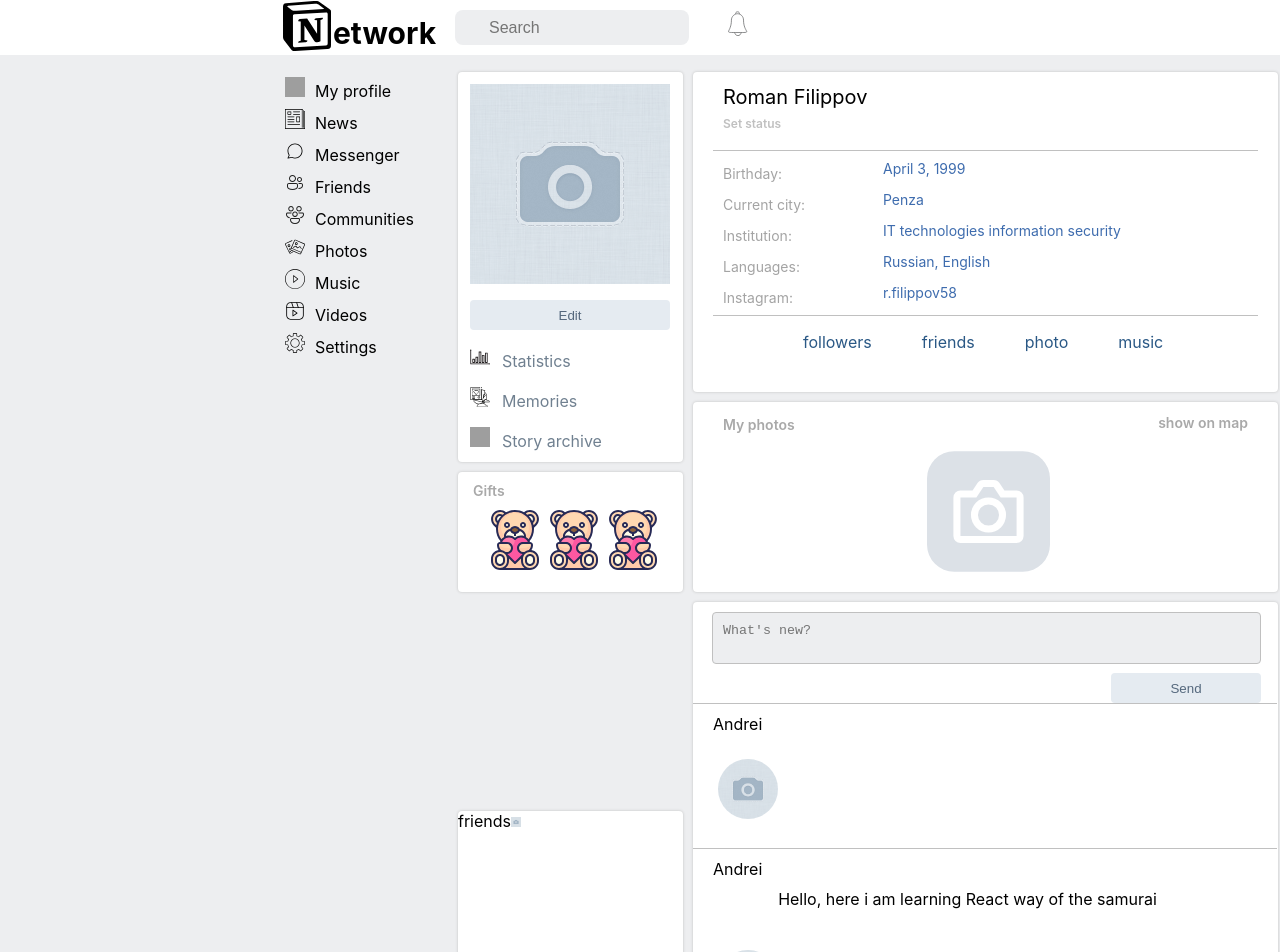
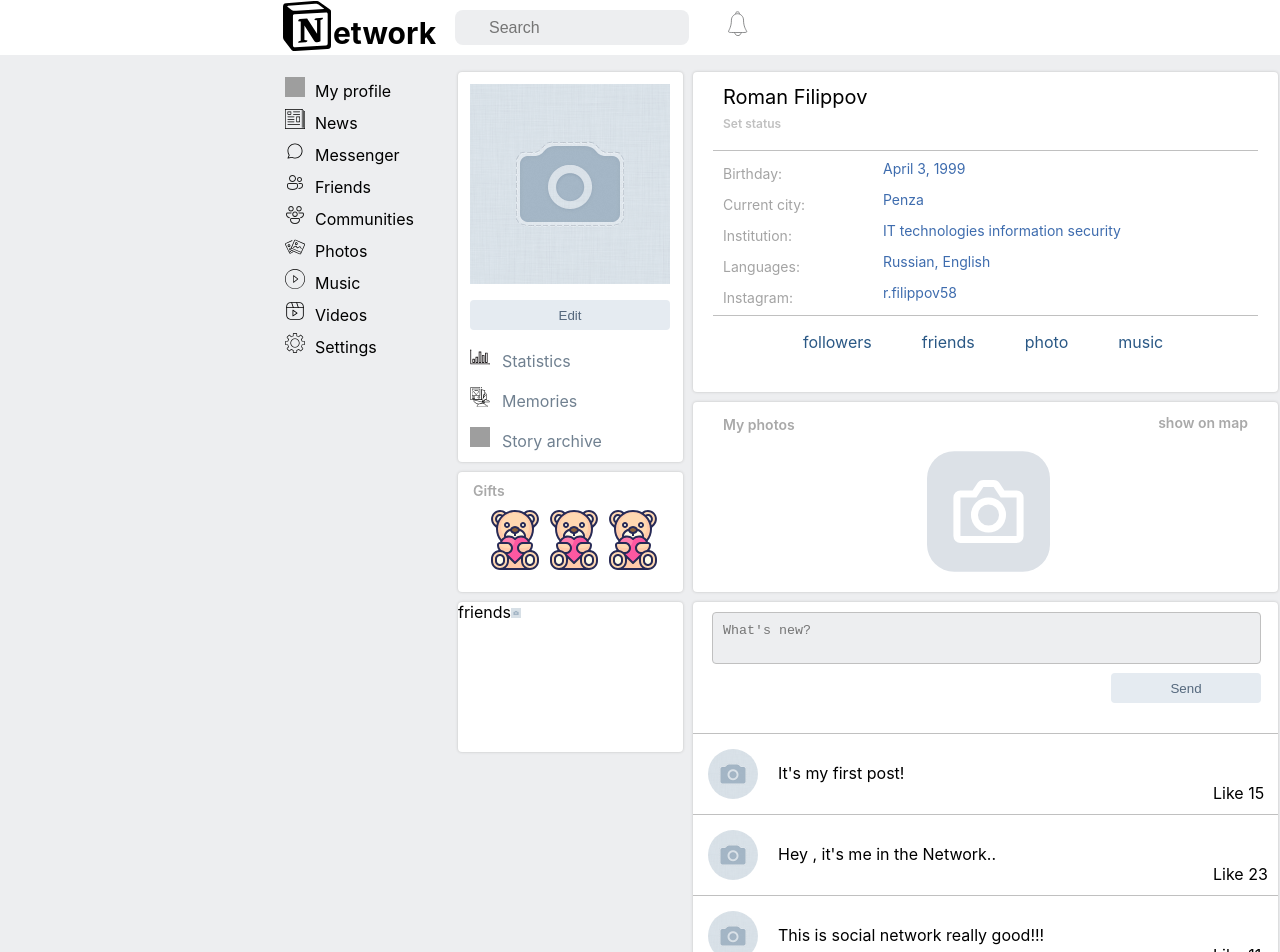
Before and after one commit to Romys58/my-social-network, a React (Create React App) app: page /profile in a window 1280 px wide. Shown: the top 952 px of the page. Built offline with nearby package versions, Linux system fonts and the light colour scheme; grey boxes are pictures that could not be loaded.

Commit message:
update page Profile and MyPosts

```diff
--- a/src/components/Messenger/Messenger.jsx
+++ b/src/components/Messenger/Messenger.jsx
@@ -4,7 +4,12 @@ import React from "react";
 const Messenger = () => {
     return(
         <div className={style.messenger}>
-
+               <input className={style.input} placeholder="Search" type="text"></input>
+               <div className={style.dialogs}>
+                   <div className={style.dialog}>
+                       Hi, i am Roman.
+                   </div>
+               </div>
         </div>
     );
 }
--- a/src/components/Messenger/Messenger.module.css
+++ b/src/components/Messenger/Messenger.module.css
@@ -1,3 +1,37 @@
+
+
+
+
 .messenger {
+    background: #edeef0;
+}
 
+.input {
+    width: 100%;
+    height: 45px;
+    border-radius: 4px;
+    border: none;
+    outline: none;
+    padding-left: 5px;
 }
+
+.dialogs {
+    max-width: 100%;
+    min-height: 150px;
+    background: #fff;
+    border-radius: 4px;
+    margin-top: 10px;
+}
+
+.dialog {
+    display: block;
+    max-width: 100%;
+    max-height: 45px;
+    cursor: pointer;
+
+    padding: 15px 15px ;
+}
+
+.dialog:hover {
+    background: #aeb7c21f;
+}
--- a/src/components/Profile/MyPosts/MyPosts.jsx
+++ b/src/components/Profile/MyPosts/MyPosts.jsx
@@ -4,15 +4,17 @@ import Posts from "./Posts/Posts";
 
 
 const MyPosts = () => {
-    return(
+    return (
         <div className={style.my_posts}>
-                <textarea placeholder="What's new?" className={style.area}></textarea>
-                <button className={style.button}>Send</button>
-                <Posts />
-                <Posts />
-                <Posts />
-                <Posts />
+            <textarea placeholder="What's new?" className={style.area}></textarea>
+            <button className={style.button}>Send</button>
+            <div className={style.wrapper_posts}>
+                <Posts name="Anastasia" message="It's my first post!" like="15" />
+                <Posts name="Vasya" message="Hey , it's me in the Network.." like="23" />
+                <Posts name="Andrei" message="This is social network really good!!!" like="11" />
+                <Posts name="Katya" message="Who want's add me friends?" like="13" />
             </div>
+        </div>
     );
 }
 
--- a/src/components/Profile/MyPosts/MyPosts.module.css
+++ b/src/components/Profile/MyPosts/MyPosts.module.css
@@ -33,3 +33,7 @@
     margin-left: 418px;
     margin-top: 5px;
 }
+
+.wrapper_posts {
+    margin-top: 30px;
+}
--- a/src/components/Profile/MyPosts/Posts/Posts.jsx
+++ b/src/components/Profile/MyPosts/Posts/Posts.jsx
@@ -2,17 +2,19 @@ import React from "react";
 import style from "./Posts.module.css";
 
 
-const Posts = () => {
+const Posts = (props) => {
     return (
-        <div className={style.posts_wrapper}>
-            <div className={style.posts}>
-                <div className={style.nickname}>
-                    Andrei
-                </div>
-                <img className={style.img} src="./icons/post_camera.png" />
-                    <p className={style.p}>Hello, here i am learning React way of the samurai</p>
+        <div className={style.posts}>
+            <img className={style.img} src="./icons/camera.png" />
+            <div className={style.post_message}>
+                {props.message}
+            </div>
+            <div className={style.like_counter}>
+                Like {props.like}
             </div>
         </div>
+
+
     );
 }
 
--- a/src/components/Profile/MyPosts/Posts/Posts.module.css
+++ b/src/components/Profile/MyPosts/Posts/Posts.module.css
@@ -1,10 +1,10 @@
-
-
 .posts {
-    width: 99.8%;
+    display: block;
+    max-width: 100%;
     min-height: 80px;
     border-top: 1px solid silver;
     cursor: pointer;
+
 }
 
 .posts:hover {
@@ -12,19 +12,20 @@
 }
 
 .img {
-    height: 60px;
-    width: 60px;
+    width: 50px;
+    height: 50px;
     border-radius: 50%;
-    padding: 25px;
+    margin-left: 15px;
+    margin-top: 15px;
 }
 
-.p {
-    float: right;
-    margin-right: 120px;
-    padding-top: 25px;
+
+.like_counter {
+    margin-left: 520px;
 }
 
-.nickname {
-    margin-left: 20px;
-    margin-top: 10px;
+.post_message {
+    margin-left: 85px;
+    margin-top: -40px;
+
 }
--- a/src/components/Profile/PageFriends/PageFriends.module.css
+++ b/src/components/Profile/PageFriends/PageFriends.module.css
@@ -1,14 +1,14 @@
 .friends {
     grid-column: 1 / 2;
-    width: 100%;
+    max-width: 100%;
     height: 150px;
     background: #fff;
     border-radius: 4px;
     box-shadow: 0 0 3px silver;
-    margin-top: -697px;
+    margin-top: -465px;
 }
 
 .img {
-    width: 10px;
+    max-width: 10px;
     height: 10px;
 }
```
